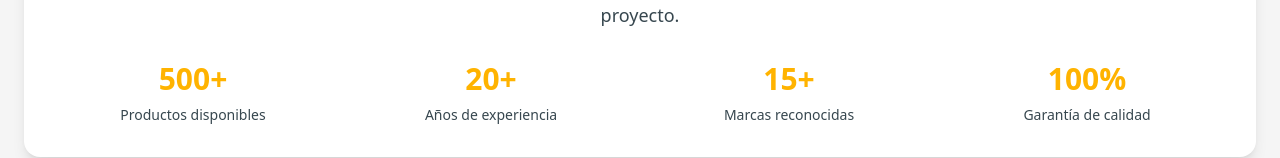
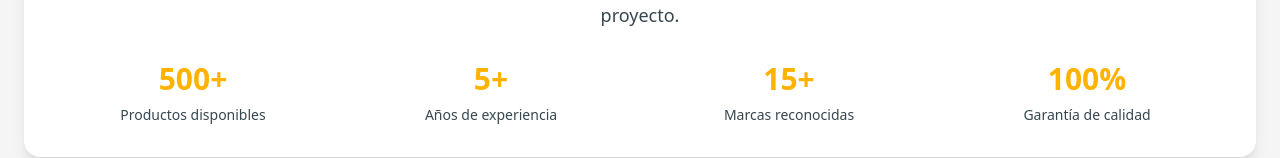
Before and after one commit to ManfretSCH/materiales-ryr, a React (Vite) app: page /materiales-ryr/categorias in a window 1280 px wide. Shown: the part 603-761 px from the top of the page. Built offline with nearby package versions, Linux system fonts and the light colour scheme.

Commit message:
descripcion

```diff
--- a/src/pages/categorias.jsx
+++ b/src/pages/categorias.jsx
@@ -23,7 +23,7 @@
               <div className="text-sm text-[#37474f]">Productos disponibles</div>
             </div>
             <div>
-              <div className="text-3xl font-bold text-[#ffb300] mb-2">20+</div>
+              <div className="text-3xl font-bold text-[#ffb300] mb-2">5+</div>
               <div className="text-sm text-[#37474f]">Años de experiencia</div>
             </div>
             <div>
```
